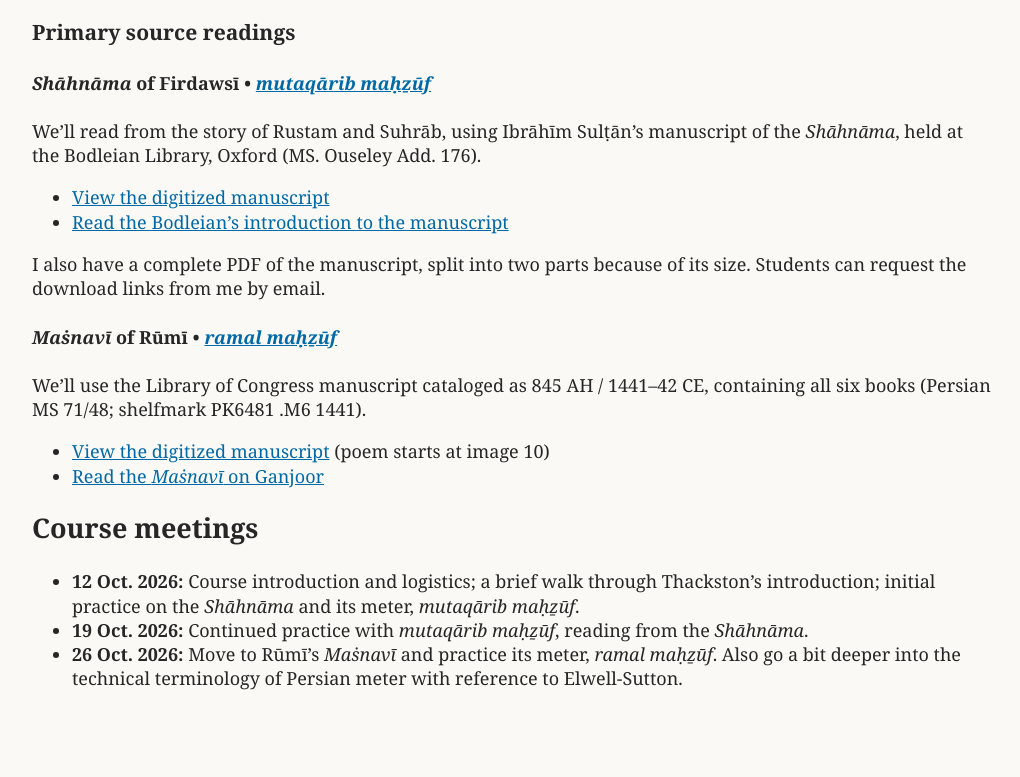
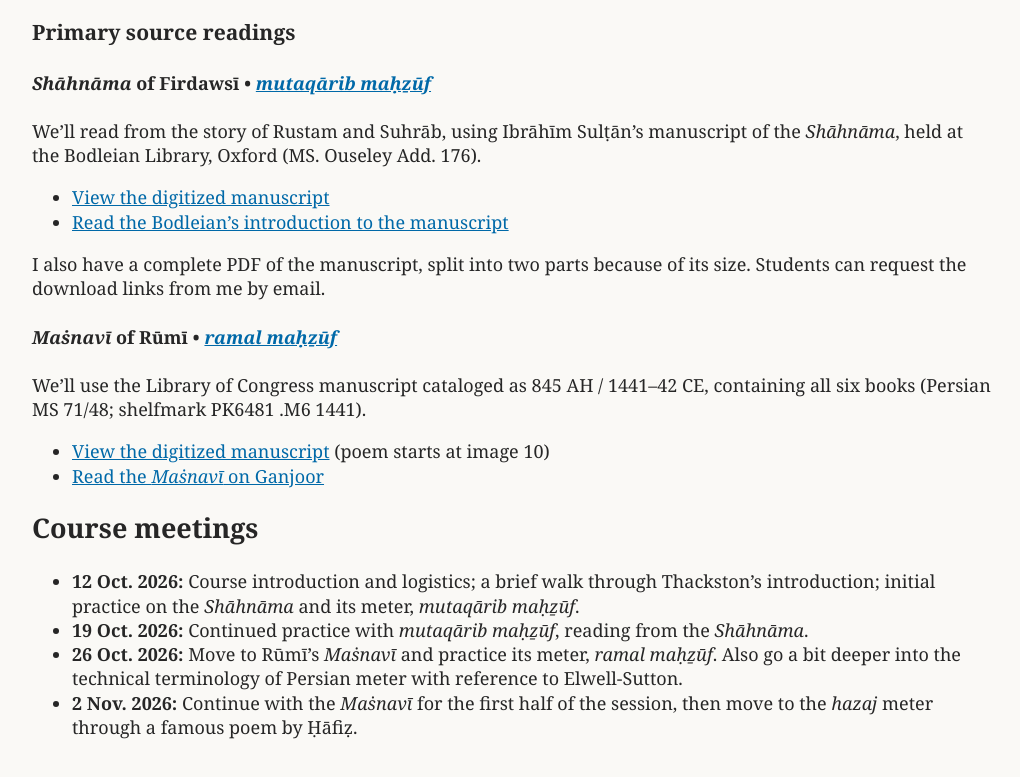
Before and after one commit to theodore-s-beers/prosody-course, a plain HTML site: page index.html in a window 1280 px wide. Shown: the part 1682-2459 px from the top of the page, without its empty margins (128-1148 px from the left). Before the commit the page ends 2423 px from the top, so only its background shows below. Drawn offline with Linux system fonts and the light colour scheme.

Commit message:
add schedule entry for fourth session

```diff
--- a/index.html
+++ b/index.html
@@ -240,6 +240,11 @@
             go a bit deeper into the technical terminology of Persian meter with reference to
             Elwell-Sutton.
           </li>
+          <li>
+            <b><time datetime="2026-11-02">2 Nov. 2026</time>:</b>
+            Continue with the <cite>Maṡnavī</cite> for the first half of the session, then move to
+            the <em>hazaj</em> meter through a famous poem by Ḥāfiẓ.
+          </li>
         </ul>
       </section>
     </main>
```
